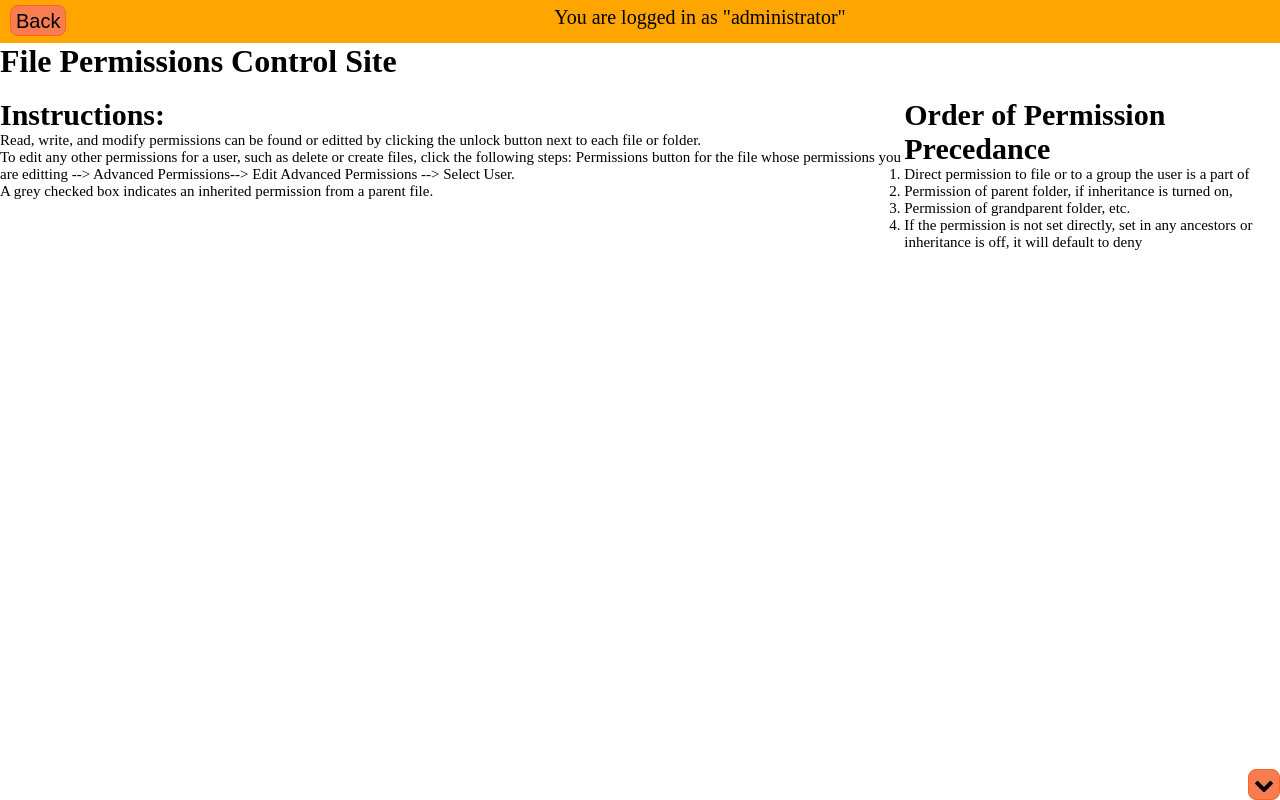
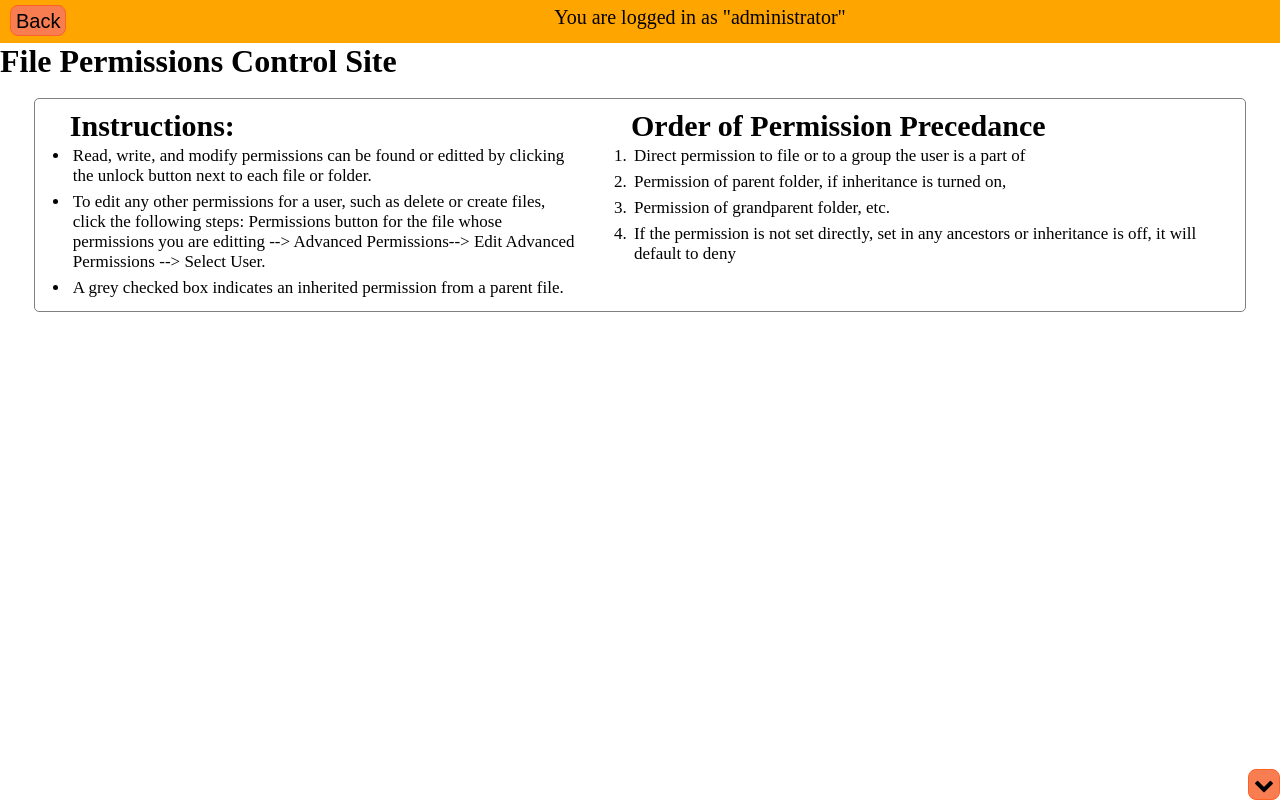
Before and after one commit to cse-256-f22/gender-mag-project-meenavanessa, a website: page index.html in a window 1280 px wide. Drawn offline with nearby package versions, Linux system fonts and the light colour scheme; no server answers; a script that the page names is missing; a web font is replaced by a local one.

Commit message:
css better

```diff
--- a/index.html
+++ b/index.html
@@ -86,23 +86,24 @@
         <div id="wrapper">
             <h1>File Permissions Control Site </h1>
             <br>
-            <div id="flexcontainer" style="display:flex; flex-direction: row;">
-                <ul style="font-size: 20px;"><h2>Instructions:</h2>
-                    <li style="font-size: 15px;">Read, write, and modify permissions can be found or editted by clicking the unlock button next to each file or folder.</li>
-                    <li style="font-size: 15px;">To edit any other permissions for a user, such as delete or create files, click the following steps: Permissions button for the file whose permissions you are editting --> Advanced Permissions--> Edit Advanced Permissions --> Select User.</li>
-                    <li style="font-size: 15px;">A grey checked box indicates an inherited permission from a parent file.</li>
+            <div id="flexcontainer" style="display:flex; flex-direction: row; border: 1px solid grey;border-radius:5px;width:93%;margin:auto; padding: 10px">
+                <ul style="width:50%; font-size: 20px; margin-left:25px; margin-right:25px;"><h2>Instructions:</h2>
+                    <li style="font-size: 17px;padding:3px">Read, write, and modify permissions can be found or editted by clicking the unlock button next to each file or folder.</li>
+                    <li style="font-size: 17px;padding:3px">To edit any other permissions for a user, such as delete or create files, click the following steps: Permissions button for the file whose permissions you are editting --> Advanced Permissions--> Edit Advanced Permissions --> Select User.</li>
+                    <li style="font-size: 17px;padding:3px">A grey checked box indicates an inherited permission from a parent file.</li>
                 </ul>
                 <br>
-                <ol style="font-size: 20px;"><h2>Order of Permission Precedance</h2>
-                    <li style="font-size: 15px;">Direct permission to file or to a group the user is a part of</li>
-                    <li style="font-size: 15px;">Permission of parent folder, if inheritance is turned on, </li>
-                    <li style="font-size: 15px;">Permission of grandparent folder, etc.</li>
-                    <li style="font-size: 15px;">If the permission is not set directly, set in any ancestors or inheritance is off, it will default to deny</li>
+                <ol style="font-size:20px; margin-left:25px;margin-right:25px;"><h2>Order of Permission Precedance</h2>
+                    <li style="font-size:17px;padding:3px">Direct permission to file or to a group the user is a part of</li>
+                    <li style="font-size:17px;padding:3px">Permission of parent folder, if inheritance is turned on, </li>
+                    <li style="font-size:17px;padding:3px">Permission of grandparent folder, etc.</li>
+                    <li style="font-size:17px;padding:3px">If the permission is not set directly, set in any ancestors or inheritance is off, it will default to deny</li>
                 </ol>
             </div>
+            <br>
             <div data-app="gender-mag" data-mode="tracker" id="html-loc" data-tag="">
                 <!-- div where file and folder structure will be generated:-->
-                <div id="filestructure"></div>
+                <div id="filestructure" style="margin-left:40px;margin-top:20px;"></div>
                 <!-- structure for Permission Entry dialog: -->
 
                 <div title="Permission Entry" id="permentry">
```
